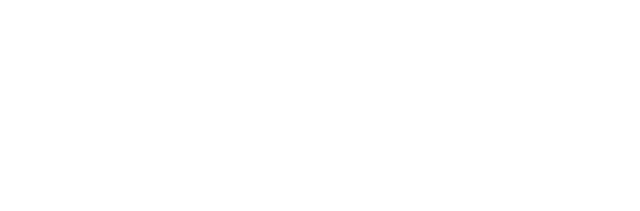
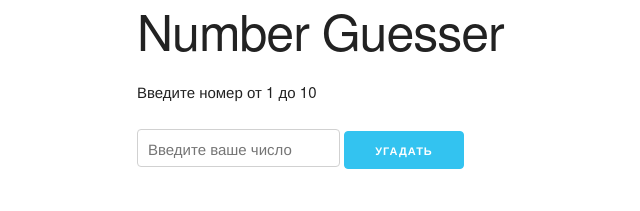
Before and after one commit to Belchenkov/number_guesser_js, a plain HTML site: page index.html in a window 1280 px wide. Shown: the whole page, without its empty margins (23-663 px from the left). Drawn offline with Linux system fonts and the light colour scheme.

Commit message:
Build The UI

```diff
--- a/index.html
+++ b/index.html
@@ -6,8 +6,27 @@
           content="width=device-width, user-scalable=no, initial-scale=1.0, maximum-scale=1.0, minimum-scale=1.0">
     <meta http-equiv="X-UA-Compatible" content="ie=edge">
     <title>Number Guesser</title>
+    <link rel="stylesheet" href="css/normalize.css">
+    <link rel="stylesheet" href="css/skeleton.css">
 </head>
 <body>
-
+    <div class="container">
+        <h1>Number Guesser</h1>
+        <div id="game">
+            <p>
+                Введите номер от
+                <span class="min-num">1</span>
+                до <span class="max-num">10</span>
+            </p>
+            <input type="number" id="guess-input" placeholder="Введите ваше число">
+            <button
+                id="guess-value"
+                class="button button-primary"
+                type="submit"
+            >Угадать</button>
+            <p class="message"></p>
+        </div>
+    </div>
+<script src="js/app.js"></script>
 </body>
 </html>
```
Also changed, not shown: js/app.js (added).
